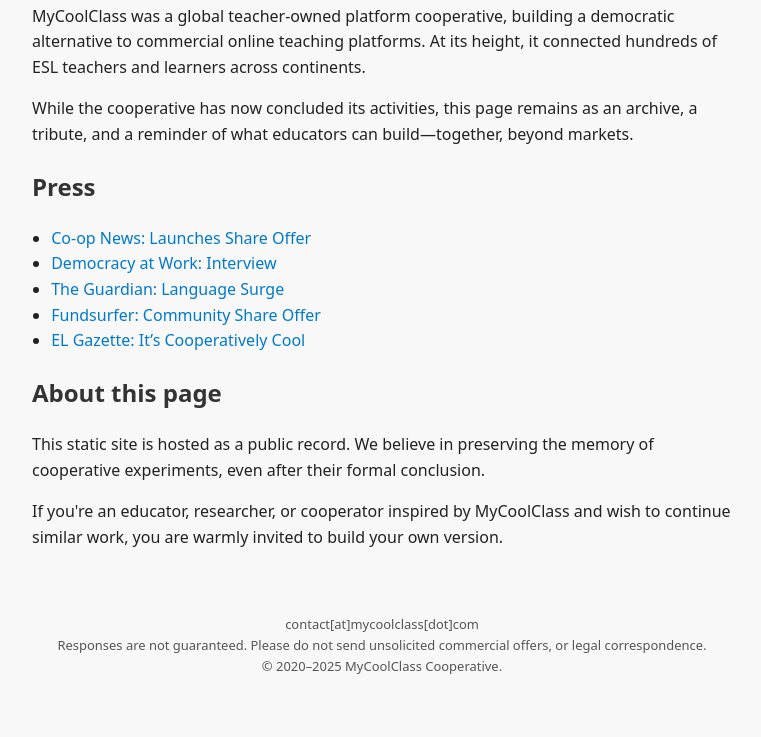
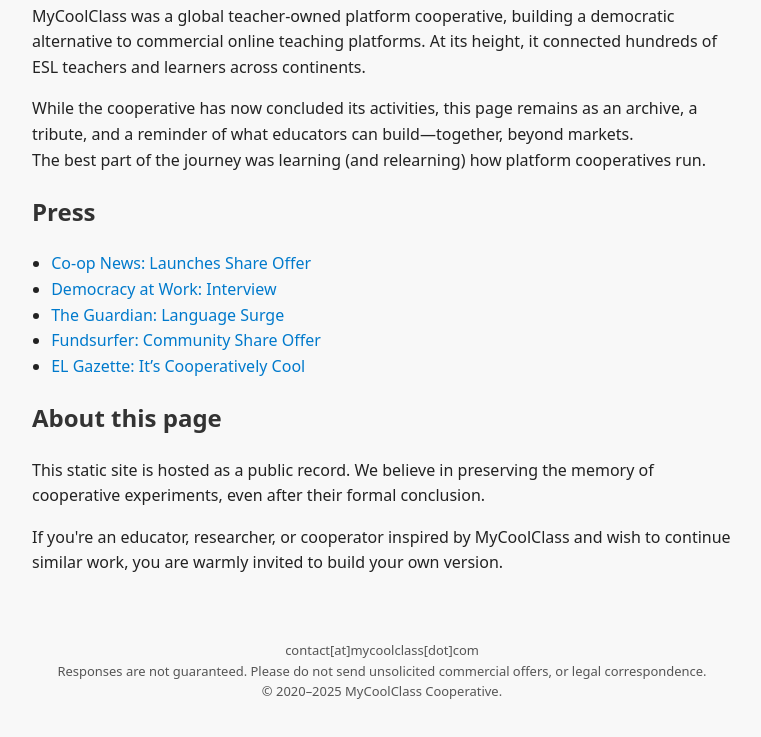
Before and after one commit to bayu-games/mcc, a plain HTML site: page index.html in a window 1280 px wide. Shown: the part 133-870 px from the top of the page, without its empty margins (258-1019 px from the left). Drawn offline with Linux system fonts and the light colour scheme.

Commit message:
Update index.html

```diff
--- a/index.html
+++ b/index.html
@@ -43,7 +43,8 @@
   </p>
 
   <p>
-    While the cooperative has now concluded its activities, this page remains as an archive, a tribute, and a reminder of what educators can build—together, beyond markets.
+    While the cooperative has now concluded its activities, this page remains as an archive, a tribute, and a reminder of what educators can build—together, beyond markets.<br>
+    The best part of the journey was learning (and relearning) how platform cooperatives run.
   </p>
 
   <h2>Press</h2>
```
